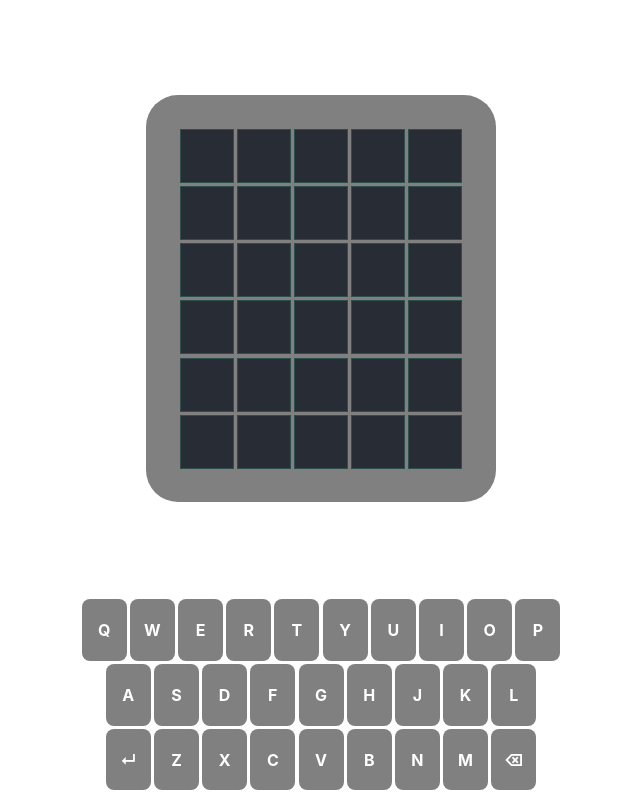
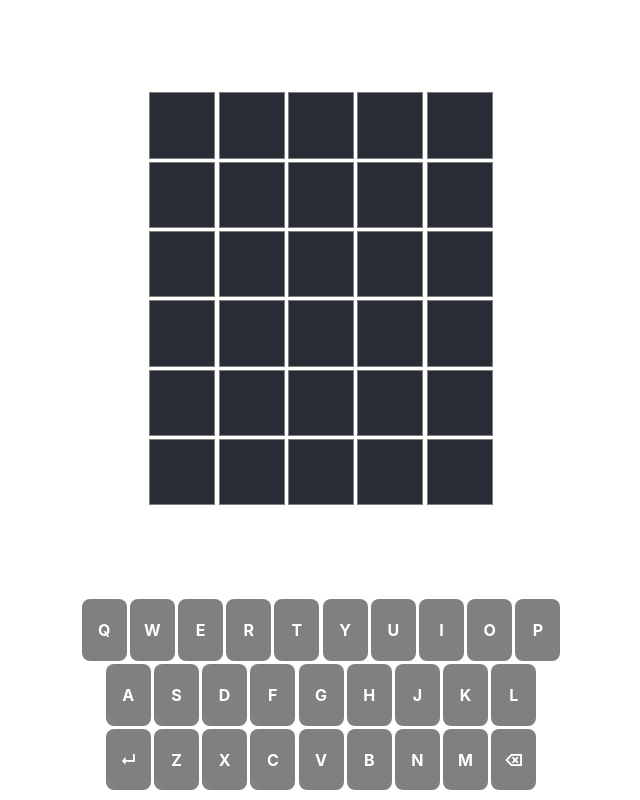
Before and after one commit to chris-pomeroy/wordle, a React (Create React App) app: page / in a window 1280 px wide. Shown: the whole page, without its empty margins (319-959 px from the left). Built offline with nearby package versions, Linux system fonts and the light colour scheme; the HTML template or start-up script is replaced by a standard one.

Commit message:
Removed border

```diff
--- a/src/components/Board.module.css
+++ b/src/components/Board.module.css
@@ -1,8 +1,7 @@
 .board {
-    background-color: grey;
+    /* background-color: grey; */
     box-sizing: border-box;
-    padding: 2rem;
-    border-radius: 2rem;
+    padding: .1rem;
     width: 350px;
     max-width: 100%;
     display: flex;
--- a/src/components/Cell.module.css
+++ b/src/components/Cell.module.css
@@ -3,7 +3,7 @@
     aspect-ratio: 1 / 1;
     margin: .1rem;
     background-color: #282c34;
-    border: 1px solid darkslategray;
+    border: 1px solid grey;
     display: flex;
     align-items: center;
     justify-content: center;
@@ -25,19 +25,19 @@
 }
 
 .spin:nth-child(2) {
-    animation-delay: .1s;
+    animation-delay: .2s;
 }
 
 .spin:nth-child(3) {
-    animation-delay: .2s;
+    animation-delay: .4s;
 }
 
 .spin:nth-child(4) {
-    animation-delay: .3s;
+    animation-delay: .6s;
 }
 
 .spin:nth-child(5) {
-    animation-delay: .4s;
+    animation-delay: .8s;
 }
 
 @keyframes spin {
```
